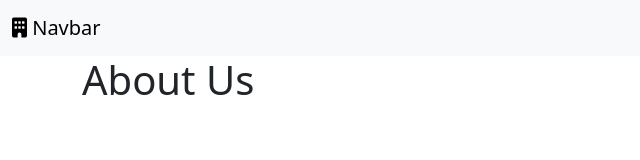
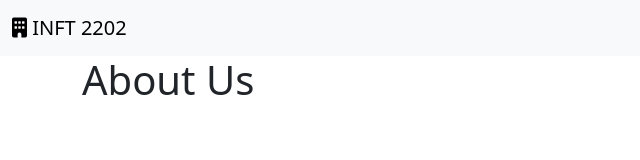
Before and after one commit to harrisonvigneswaranDc/harrisonvigneswaran.github.io, a website: page about.html in a window 1280 px wide. Shown: the full height of the page, 0-640 px from the left. Drawn offline with nearby package versions, Linux system fonts and the light colour scheme.

Commit message:
first commit

```diff
--- a/about.html
+++ b/about.html
@@ -17,7 +17,7 @@
     <header>
         <nav class="navbar navbar-expand-lg bg-body-tertiary">
             <div class="container-fluid">
-                <a class="navbar-brand" href="index.html"><i class="fa-solid fa-building"></i> Navbar</a>
+                <a class="navbar-brand" href="index.html"><i class="fa-solid fa-building"></i> INFT 2202</a>
                 <button class="navbar-toggler" type="button" data-bs-toggle="collapse" data-bs-target="#navbarSupportedContent" aria-controls="navbarSupportedContent" aria-expanded="false" aria-label="Toggle navigation">
                     <span class="navbar-toggler-icon"></span>
                 </button>
```
Also changed, not shown: contact.html (+1 -1 lines), index.html (+1 -1 lines), product.html (+1 -1 lines), service.html (+1 -1 lines).
